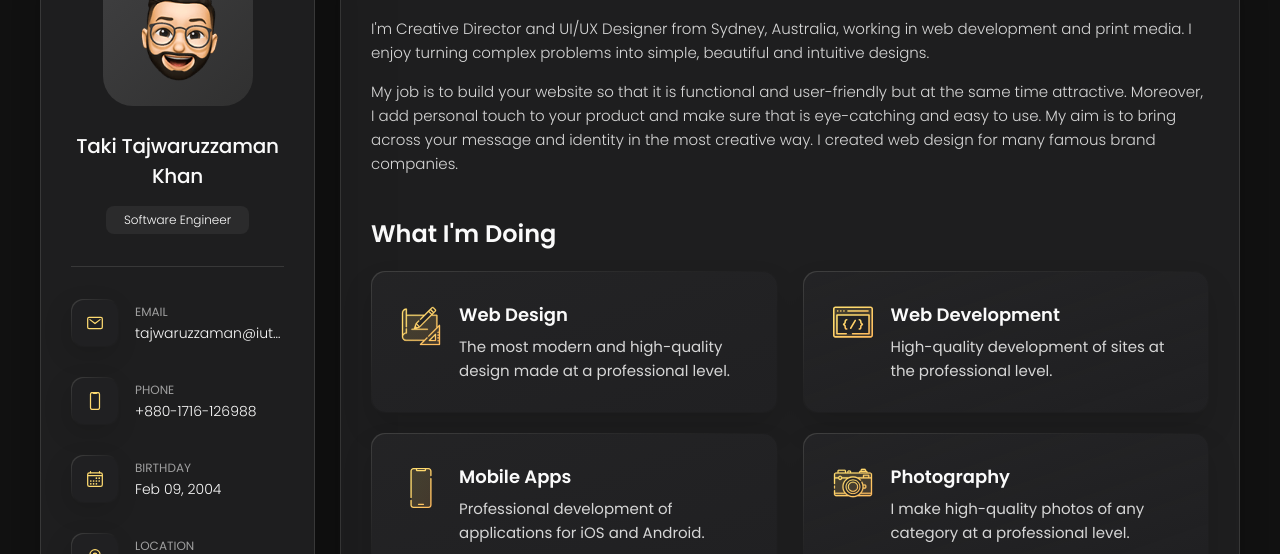
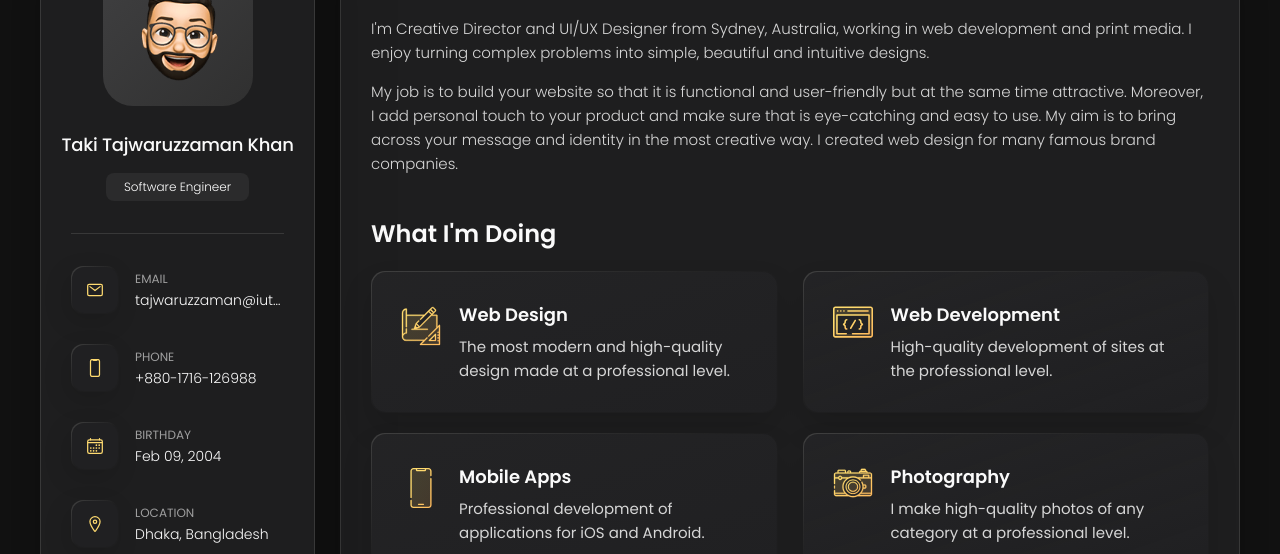
Before and after one commit to takitajwar17/personal-dev-portfolio, a plain HTML site: page index.html in a window 1280 px wide. Shown: the part 162-716 px from the top of the page. Drawn offline with nearby package versions, Linux system fonts and the light colour scheme.

Commit message:
resizing

```diff
--- a/index.html
+++ b/index.html
@@ -46,7 +46,7 @@
         </figure>
 
         <div class="info-content">
-          <h1 class="name" title="Taki Tajwaruzzaman Khan" style="font-size: 20px;">Taki Tajwaruzzaman<br>Khan</h1>
+          <h1 class="name" title="Taki Tajwaruzzaman Khan" style="font-size: 18px;">Taki Tajwaruzzaman Khan</h1>
 
           <p class="title" >Software Engineer</p>
         </div>
```
